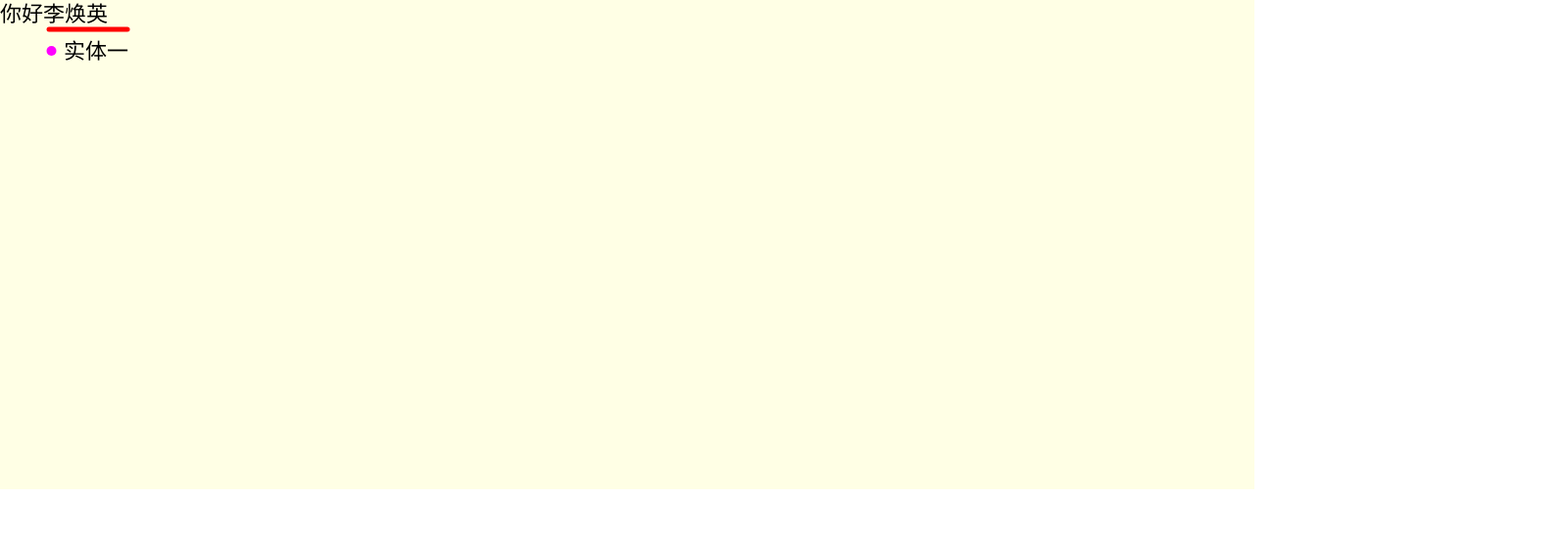
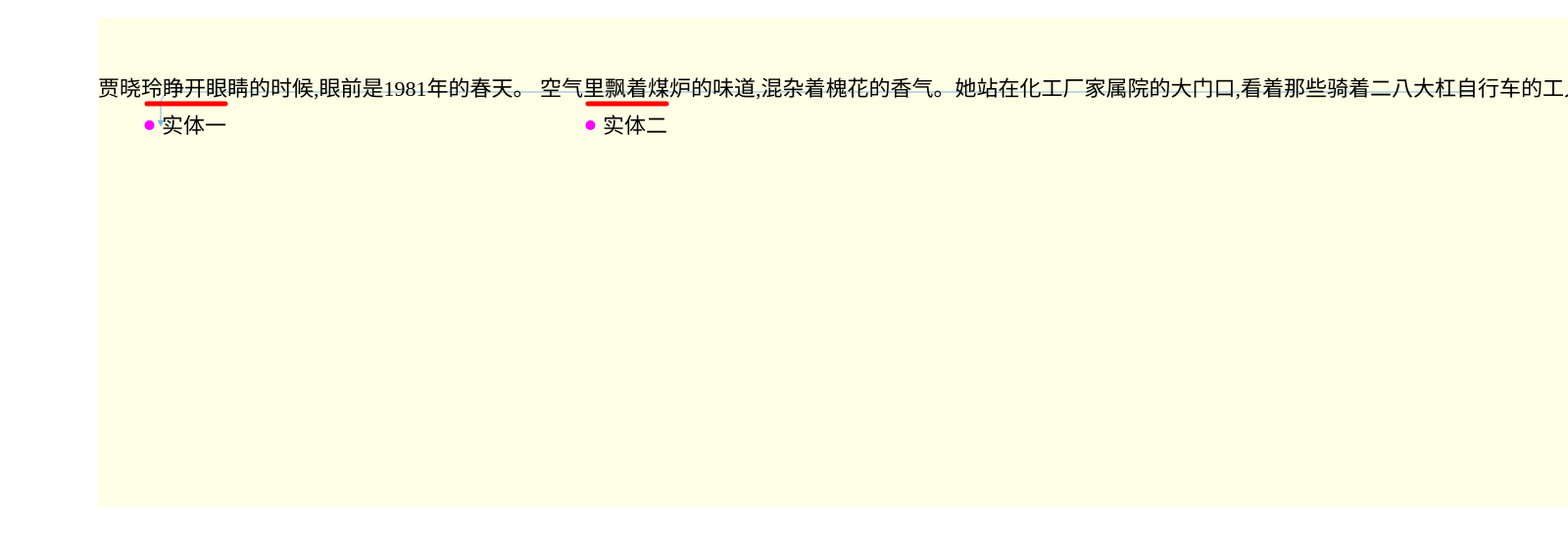
Before and after one commit to 435012357/vue-annotator, a website: page index.html in a window 1280 px wide. Shown: the whole page at 98% size, 1600 px wide, since content can reach past the window. Drawn offline with Linux system fonts and the light colour scheme.

Commit message:
feat(界面): 增强SVG交互效果并添加新实体标记
- 增加悬停线条的缩放比例从1.2提升到1.5以增强视觉效果
- 添加新的SVG箭头标记定义用于实体标注
- 调整容器宽度并添加左边距改善布局
- 新增"实体二"标注元素并更新文本内容

```diff
--- a/index.html
+++ b/index.html
@@ -17,14 +17,17 @@
 
       .hover-line:hover line {
 
-        transform: scale(1, 1.2);
+        transform: scale(1, 1.5);
       }
     </style>
   </head>
   <body>
+
+    <svg version="1.1" xmlns="http://www.w3.org/2000/svg" width="0" height="0"><defs><marker id="v-annotator-arrow" viewBox="0 0 10 10" refX="5" refY="5" markerWidth="6" markerHeight="6" orient="auto-start-reverse"><path d="M 0 0 L 10 5 L 0 10 z" stroke="#74b8dc" fill="#74b8dc"></path></marker></defs></svg>
     <div
       style="
-        width: 100%;
+        margin-left: 100px;
+        width: 1500px;
         height: 500px;
         background: rgba(255, 255, 0, 0.1);
         overflow: hidden;
@@ -34,11 +37,20 @@
       <svg
         version="1.1"
         xmlns="http://www.w3.org/2000/svg"
-        style="height: 74px"
+        style=" width: 100%;"
         direction="ltr"
       >
-        <g transform="translate(0, 22)">
-          <text  fill="currentColor">你好李焕英</text>
+        <g transform="translate(0, 80)">
+
+          <g>
+            <path d="M 63.96702575683594 28
+        v -20
+        A 12 12 0 0 1 75.96702575683594 -4
+        H 1403.3681640625
+        " stroke="#74b8dc" stroke-width="1" fill="none" marker-start="url(#v-annotator-arrow)"></path>
+
+          </g>
+          <text fill="currentColor">贾晓玲睁开眼睛的时候,眼前是1981年的春天。 空气里飘着煤炉的味道,混杂着槐花的香气。她站在化工厂家属院的大门口,看着那些骑着二八大杠自行车的工人们说说笑笑地经过,每个人脸上都洋溢着朴实的笑容。</text>
           <g style="cursor: pointer; user-select: none" transform="translate(50, 8)"
               class="hover-line">
             <line
@@ -55,6 +67,23 @@
                 <text x="0" y="1em" dx="15" dy="0.35em" fill="currentColor">实体一</text>
             </g>
           </g>
+
+           <g style="cursor: pointer; user-select: none" transform="translate(500, 8)"
+              class="hover-line">
+            <line
+              x1="0"
+              y1="0"
+              x2="80"
+              y2="0"
+              stroke="#f00"
+              stroke-width="5"
+              stroke-linecap="round"
+            />
+            <g>
+                <circle cx="2.5" cy="1em" r="5" fill="#f0f" />
+                <text x="0" y="1em" dx="15" dy="0.35em" fill="currentColor">实体二</text>
+            </g>
+          </g>
         </g>
       </svg>
     </div>
```
